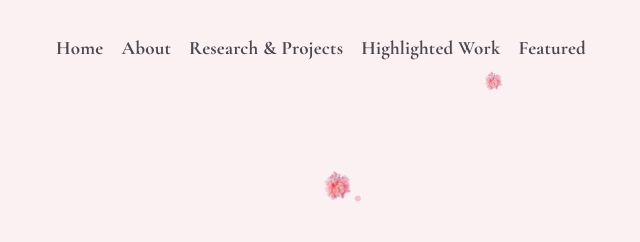
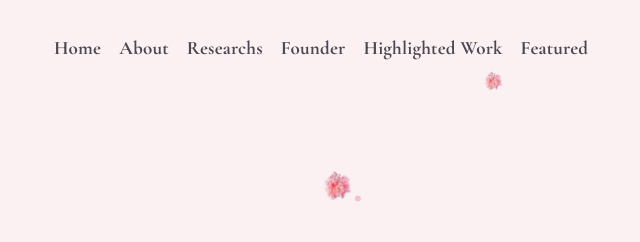
Before and after one commit to jimenasegurabejar/jimenasegurabejar.github.io, a plain HTML site: page index.html in a window 1280 px wide. Shown: the top 242 px of the page, 319-959 px from the left. Drawn offline with nearby package versions, Linux system fonts and the light colour scheme.

Commit message:
Update index.html

```diff
--- a/index.html
+++ b/index.html
@@ -431,7 +431,8 @@
 <nav>
   <a href="#home">Home</a>
   <a href="#about">About</a>
-  <a href="#research">Research & Projects</a>
+  <a href="#research">Researchs</a>
+  <a href="#research">Founder</a>
   <a href="#highlighted">Highlighted Work</a>
   <a href="#featuredin">Featured</a>
 </nav>
```
